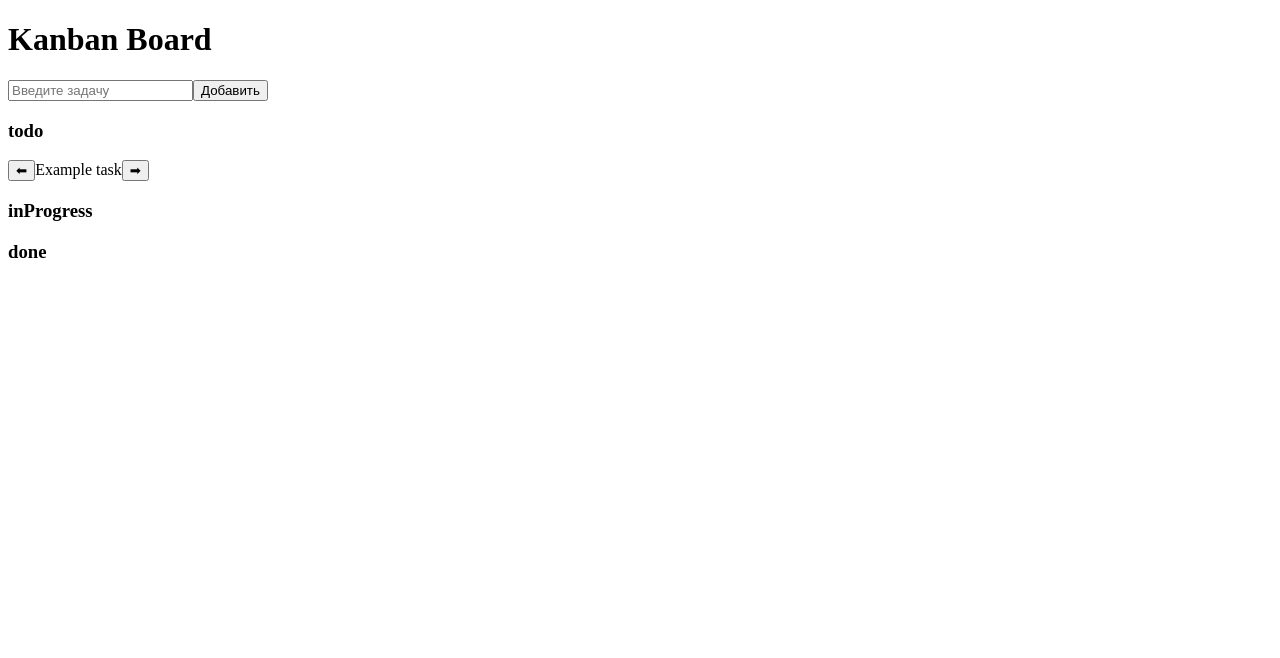
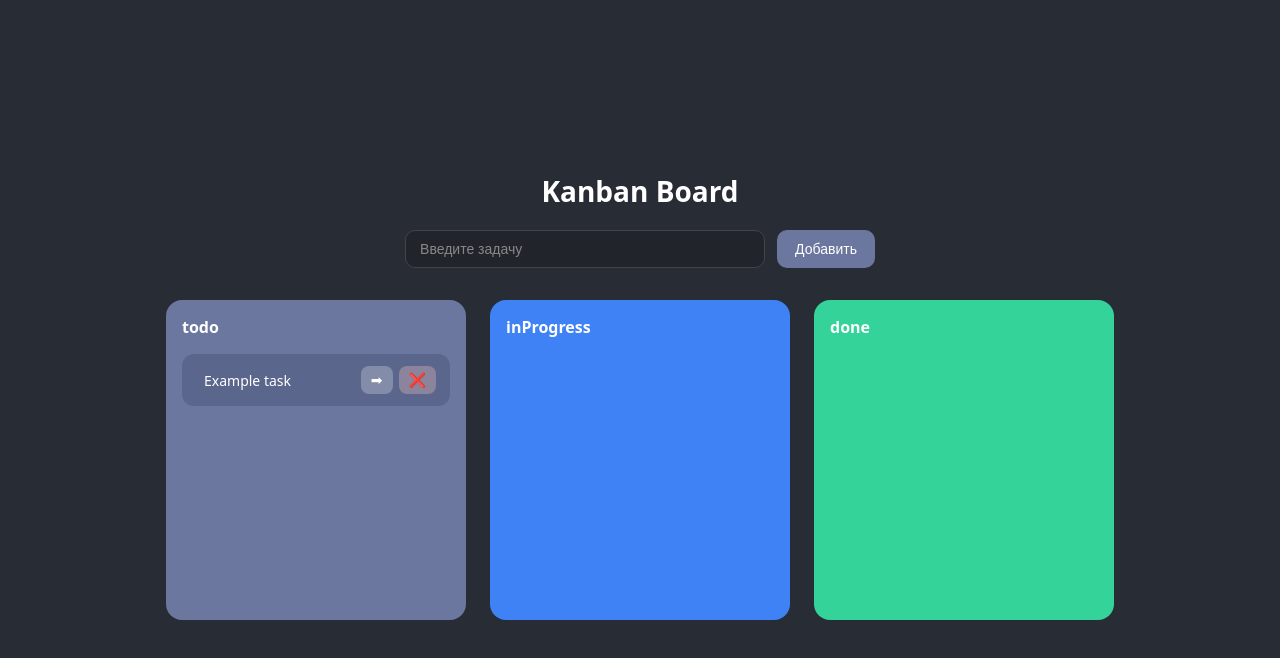
Before and after one commit to vasilyefff/kanban-board, a React (Vite) app: page / in a window 1280 px wide. Shown: the top 658 px of the page. Built offline with nearby package versions, Linux system fonts and the light colour scheme.

Commit message:
feat: add styling, better layout and task navigation UX

```diff
--- a/index.html
+++ b/index.html
@@ -4,7 +4,7 @@
     <meta charset="UTF-8" />
     <link rel="icon" type="image/svg+xml" href="/vite.svg" />
     <meta name="viewport" content="width=device-width, initial-scale=1.0" />
-    <title>kanban-board</title>
+    <title>Kanban Board</title>
   </head>
   <body>
     <div id="root"></div>
--- a/src/App.jsx
+++ b/src/App.jsx
@@ -1,12 +1,14 @@
-import { useState } from "react"
+import { useState, useEffect } from "react"
 import AddTask from './components/AddTask/AddTask'
 import Board from './components/Board/Board'
 
 function App() {
-	const [tasks, setTasks] = useState([
-		{ id: 1, title: "Example task", status: "todo" } // mock task for initial example
-		// other tasks will be added by the user
-	])
+	const [tasks, setTasks] = useState(() => {
+		const saved = localStorage.getItem("tasks");
+		return saved ? JSON.parse(saved) : [
+			{ id: 1, title: "Example task", status: "todo" }
+		];
+	});
 
 
 	function handleAddTask(title) {
@@ -19,23 +21,38 @@ function App() {
 	}
 
 	const changeStatus = (id, newStatus) => {
-		setTasks(prevTasks =>
-			prevTasks.map(task => {
-				if (task.id === id) {
-					return { ...task, status: newStatus };
-				}
-				return task;
-			})
+		setTasks(prev =>
+			prev.map(task =>
+				task.id === id
+					? { ...task, status: newStatus }
+					: task
+			)
+		);
+	};
+
+	const deleteTask = (id) => {
+		setTasks(prev =>
+			prev.filter(task => task.id !== id)
 		);
 	};
 
 
+
+	useEffect(() => {
+		localStorage.setItem("tasks", JSON.stringify(tasks));
+	}, [tasks]);
+
+
 	return (
-		<>
+		<div className="app">
 			<h1>Kanban Board</h1>
 			<AddTask onAddTask={handleAddTask} />
-			<Board tasks={tasks} onChangeStatus={changeStatus} />
-		</>
+			<Board
+				tasks={tasks}
+				onChangeStatus={changeStatus}
+				onDeleteTask={deleteTask}
+			/>
+		</div>
 	)
 }
 
--- a/src/components/AddTask/AddTask.jsx
+++ b/src/components/AddTask/AddTask.jsx
@@ -1,4 +1,6 @@
 import { useState } from "react"
+import styles from "./AddTask.module.css";
+
 
 export default function AddTask({ onAddTask }) {
 	const [text, setText] = useState("")
@@ -10,7 +12,7 @@ export default function AddTask({ onAddTask }) {
 	}
 
 	return (
-		<div>
+		<div className={styles.wrapper}>
 			<input
 				type="text"
 				value={text}
--- /dev/null
+++ b/src/components/AddTask/AddTask.module.css
@@ -0,0 +1,41 @@
+.wrapper {
+	display: flex;
+	gap: 12px;
+	justify-content: center;
+	margin-bottom: 24px;
+}
+
+.wrapper input {
+	flex: 1;
+	max-width: 360px;
+	padding: 10px 14px;
+	border-radius: 10px;
+	border: 1px solid #444;
+	background: #21252b;
+	color: #fff;
+	font-size: 14px;
+}
+
+.wrapper input::placeholder {
+	color: #888;
+}
+
+.wrapper input:focus {
+	outline: none;
+	border-color: #6b779e;
+}
+
+.wrapper button {
+	padding: 10px 18px;
+	border-radius: 10px;
+	border: none;
+	background: #6b779e;
+	color: #fff;
+	cursor: pointer;
+	font-size: 14px;
+	font-weight: 500;
+}
+
+.wrapper button:hover {
+	background: #5a668b;
+}
--- a/src/components/Board/Board.jsx
+++ b/src/components/Board/Board.jsx
@@ -1,17 +1,19 @@
 import Column from "../Column/Column"
 import { STATUSES } from "../../constants/statuses";
+import styles from "./Board.module.css"
 
 
-export default function Board({ tasks, onChangeStatus }) {
+export default function Board({ tasks, onChangeStatus, onDeleteTask }) {
 
 	return (
-		<div>
+		<div className={styles.board}>
 			{STATUSES.map(status => (
 				<Column
 					key={status}
 					status={status}
 					tasks={tasks}
 					onChangeStatus={onChangeStatus}
+					onDeleteTask={onDeleteTask}
 				/>
 			))}
 		</div>
--- /dev/null
+++ b/src/components/Board/Board.module.css
@@ -0,0 +1,7 @@
+.board {
+	display: flex;
+	gap: 24px;
+	justify-content: center;
+	flex-wrap: wrap;
+	padding: 8px 0;
+}
--- a/src/components/Column/Column.jsx
+++ b/src/components/Column/Column.jsx
@@ -1,21 +1,24 @@
 import Task from "../Task/Task";
+import styles from "./Column.module.css"
 
-export default function Column({ status, tasks, onChangeStatus }) {
+export default function Column({ status, tasks, onChangeStatus, onDeleteTask }) {
 	const filteredTasks = tasks.filter(
 		task => task.status === status
 	);
 
 	return (
-    <div>
-      <h3>{status}</h3>
+		<div className={styles.column}>
+			<h3 className={styles.title}>{status}</h3>
 
 			{filteredTasks.map(task => (
 				<Task
 					key={task.id}
 					task={task}
 					onChangeStatus={onChangeStatus}
+					onDeleteTask={onDeleteTask}
 				/>
 			))}
 		</div>
 	);
+
 }
--- /dev/null
+++ b/src/components/Column/Column.module.css
@@ -0,0 +1,16 @@
+.column {
+	padding: 16px;
+	border-radius: 16px;
+	width: 300px;
+	min-height: 320px;
+	display: flex;
+	flex-direction: column;
+	gap: 12px;
+}
+
+.title {
+	margin: 0 0 4px;
+	font-size: 16px;
+	font-weight: 700;
+	color: #fff;
+}
--- a/src/components/Task/Task.jsx
+++ b/src/components/Task/Task.jsx
@@ -1,7 +1,10 @@
 import { STATUSES } from "../../constants/statuses";
+import styles from "./Task.module.css"
 
-export default function Task({ task, onChangeStatus }) {
+export default function Task({ task, onChangeStatus, onDeleteTask }) {
 	const currentIndex = STATUSES.indexOf(task.status);
+	const isFirst = currentIndex === 0;
+	const isLast = currentIndex === STATUSES.length - 1;
 
 	const moveForward = () => {
 		const nextStatus = STATUSES[currentIndex + 1];
@@ -20,12 +23,41 @@ export default function Task({ task, onChangeStatus }) {
 	};
 
 	return (
-		<div>
-			<button onClick={moveBackward}>⬅</button>
+		<div className={styles.task}>
+			<div className={styles.actions}>
+				{!isFirst && (
+					<button
+						className={styles.btn}
+						onClick={moveBackward}
+						aria-label="Переместить влево"
+					>
+						⬅
+					</button>
+				)}
 
-			{task.title}
+			</div>
 
-			<button onClick={moveForward}>➡</button>
+			<span className={styles.title}>{task.title}</span>
+
+			<div className={styles.actions}>
+				{!isLast && (
+					<button
+						className={styles.btn}
+						onClick={moveForward}
+						aria-label="Переместить вправо"
+					>
+						➡
+					</button>
+				)}
+
+				<button
+					className={`${styles.btn} ${styles.delete}`}
+					onClick={() => onDeleteTask(task.id)}
+					aria-label="Удалить задачу"
+				>
+					❌
+				</button>
+			</div>
 		</div>
 	);
 }
--- /dev/null
+++ b/src/components/Task/Task.module.css
@@ -0,0 +1,47 @@
+.task {
+	padding: 12px 14px;
+	border-radius: 12px;
+	color: #fff;
+	display: flex;
+	align-items: center;
+	justify-content: space-between;
+	gap: 8px;
+}
+
+.title {
+	flex: 1;
+	font-size: 14px;
+}
+
+.actions {
+	display: flex;
+	gap: 6px;
+}
+
+.btn {
+	border: none;
+	background: rgba(255, 255, 255, 0.25);
+	color: #fff;
+	padding: 6px 10px;
+	border-radius: 8px;
+	cursor: pointer;
+	font-size: 14px;
+}
+
+.btn:disabled {
+	opacity: 0.4;
+	cursor: not-allowed;
+}
+
+
+.btn:hover {
+	background: rgba(255, 255, 255, 0.35);
+}
+
+.delete {
+	background: rgba(255, 200, 200, 0.3);
+}
+
+.delete:hover {
+	background: rgba(255, 200, 200, 0.5);
+}
--- a/src/index.css
+++ b/src/index.css
@@ -0,0 +1,51 @@
+*,
+*::before,
+*::after {
+	box-sizing: border-box;
+}
+
+body {
+	margin: 0;
+	font-family: system-ui, -apple-system, sans-serif;
+	background: #282c34;
+	color: #fff;
+	min-height: 100vh;
+}
+
+#root {
+	min-height: 100vh;
+	display: flex;
+	justify-content: center;
+	align-items: center;
+}
+
+.app {
+	padding: 24px;
+	max-width: 1200px;
+}
+
+.app h1 {
+	margin: 0 0 20px;
+	text-align: center;
+	font-size: 1.75rem;
+	font-weight: 600;
+}
+
+.app [class*="board"] > [class*="column"]:nth-child(1) {
+	background: #6b779e;
+}
+.app [class*="board"] > [class*="column"]:nth-child(1) > [class*="task"] {
+	background: #5a668b;
+}
+.app [class*="board"] > [class*="column"]:nth-child(2) {
+	background: #3f82f6;
+}
+.app [class*="board"] > [class*="column"]:nth-child(2) > [class*="task"] {
+	background: #6d9df8;
+}
+.app [class*="board"] > [class*="column"]:nth-child(3) {
+	background: #34d399;
+}
+.app [class*="board"] > [class*="column"]:nth-child(3) > [class*="task"] {
+	background: #6be4b3;
+}
```
Lines whose indentation alone changed are shown as unchanged.
